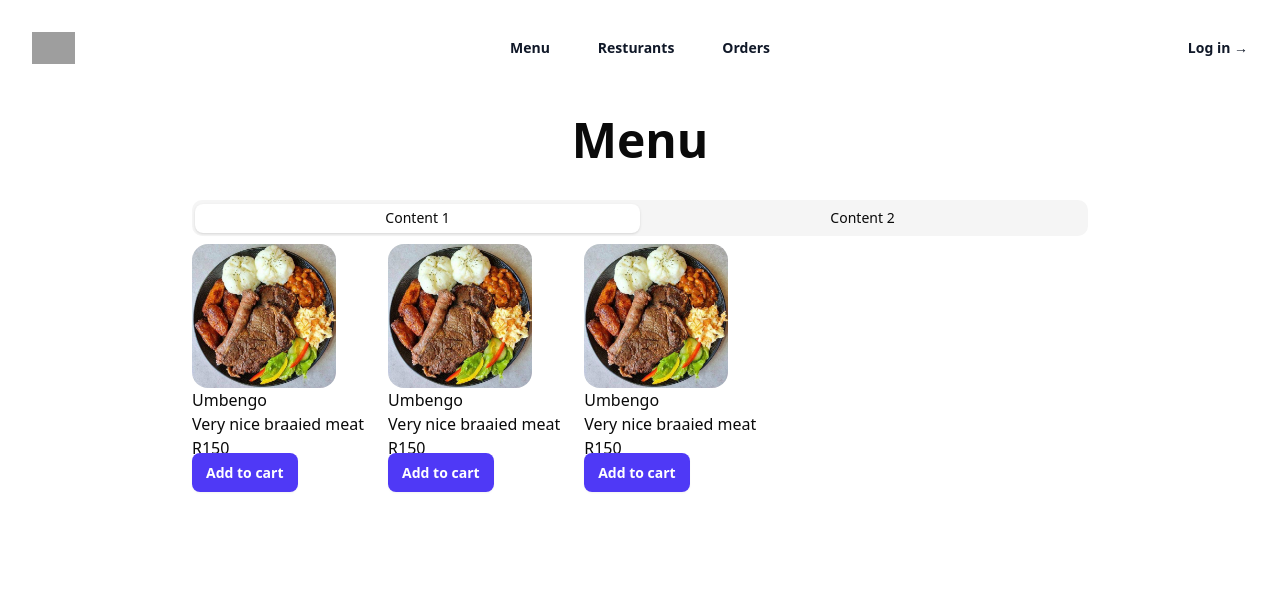
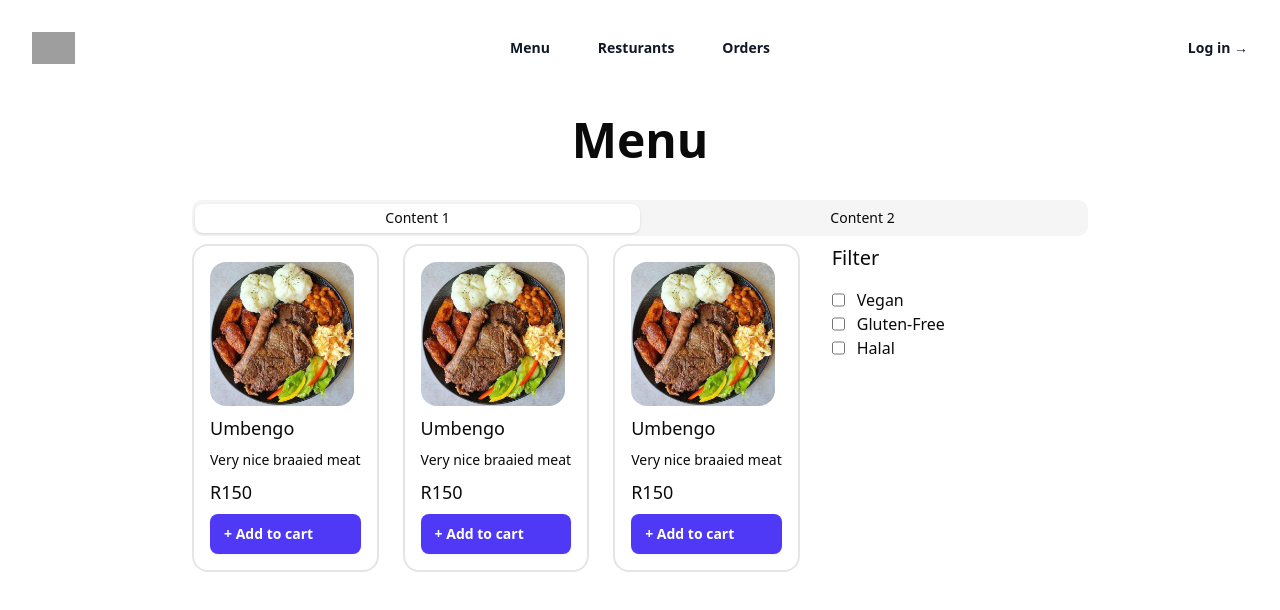
Before and after one commit to nkolonzilucky/first-app, a Next.js app: page /menu in a window 1280 px wide. Shown: the top 610 px of the page. Built offline with nearby package versions, Linux system fonts and the light colour scheme; grey boxes are pictures that could not be loaded.

Commit message:
Added a food options filter

```diff
--- a/components/DishCard.jsx
+++ b/components/DishCard.jsx
@@ -4,12 +4,18 @@ import Image from 'next/image';
 
 export default function DishCard({name, src, description, price, buttonLabel}) {
   return (
-      <div className=''>
-          <Image alt={name} src={src} width={300} height={300} className='size-36 rounded-2xl' />
-          <h2>{ name }</h2>
-          <p>{ description }</p>
-          <p>{ price }</p>
-          <MyButton label={buttonLabel} />
-   </div>
+    <div className="flex flex-col border-2 p-4 rounded-2xl gap-2">
+      <Image
+        alt={name}
+        src={src}
+        width={300}
+        height={300}
+        className="size-36 rounded-2xl"
+      />
+      <h2 className="font-medium text-lg">{name}</h2>
+      <p className="text-sm">{description}</p>
+      <p className="font-medium text-lg">{price}</p>
+      <MyButton label={buttonLabel} />
+    </div>
   );
 }
--- /dev/null
+++ b/components/Filter.jsx
@@ -0,0 +1,39 @@
+import React from 'react'
+
+const filterOptions = [
+    {
+        id: "Vegan",
+        name: "filter",
+        value: "Vegan",
+    },
+    {
+        id: "gluten-free",
+        name: "filter",
+        value: "Gluten-Free",
+    },
+    {
+        id: "halal",
+        name: "filter",
+        value: "Halal",
+    },
+]
+export default function Filter() {
+  return (
+     <form>
+          <h1 className="text-xl font-medium mb-4">Filter</h1>
+
+          {filterOptions.map((filterOption) => {
+              return (
+                  <div className='flex gap-3'>
+                      <input name={filterOption.name}
+                          id={filterOption.id}
+                          value={filterOption.value}
+                          type='checkbox'
+                          />
+                          <label>{filterOption.value}</label>
+                  </div>
+              )
+          })}
+    </form>
+  )
+}
--- a/components/MenuTabs.jsx
+++ b/components/MenuTabs.jsx
@@ -1,5 +1,6 @@
 import { Tabs, TabsContent, TabsList, TabsTrigger } from "@/components/ui/tabs";
 import DishCard from "./DishCard";
+import Filter from "./Filter";
 
 export function MenuTabs() {
   return (
@@ -9,14 +10,14 @@ export function MenuTabs() {
           <TabsTrigger value="content_1">Content 1</TabsTrigger>
           <TabsTrigger value="content_2">Content 2</TabsTrigger>
         </TabsList>
-        <TabsContent value="content_1" className={"w-fit"}>
+        <TabsContent value="content_1" className={"w-fit flex gap-8"}>
           <div className="grid grid-cols-3 gap-6">
             <DishCard
               name={"Umbengo"}
               description={"Very nice braaied meat"}
               src={"/braaipic.jpeg"}
               price={"R150"}
-              buttonLabel={"Add to cart"}
+              buttonLabel={"+ Add to cart"}
               key={1}
             />
             <DishCard
@@ -24,7 +25,7 @@ export function MenuTabs() {
               description={"Very nice braaied meat"}
               src={"/braaipic.jpeg"}
               price={"R150"}
-              buttonLabel={"Add to cart"}
+              buttonLabel={"+ Add to cart"}
               key={2}
             />
             <DishCard
@@ -32,10 +33,11 @@ export function MenuTabs() {
               description={"Very nice braaied meat"}
               src={"/braaipic.jpeg"}
               price={"R150"}
-              buttonLabel={"Add to cart"}
+              buttonLabel={"+ Add to cart"}
               key={3}
             />
           </div>
+          <Filter />
         </TabsContent>
         <TabsContent value="content_2">
           <p className="flex justify-center">Tabs content 2</p>
```
